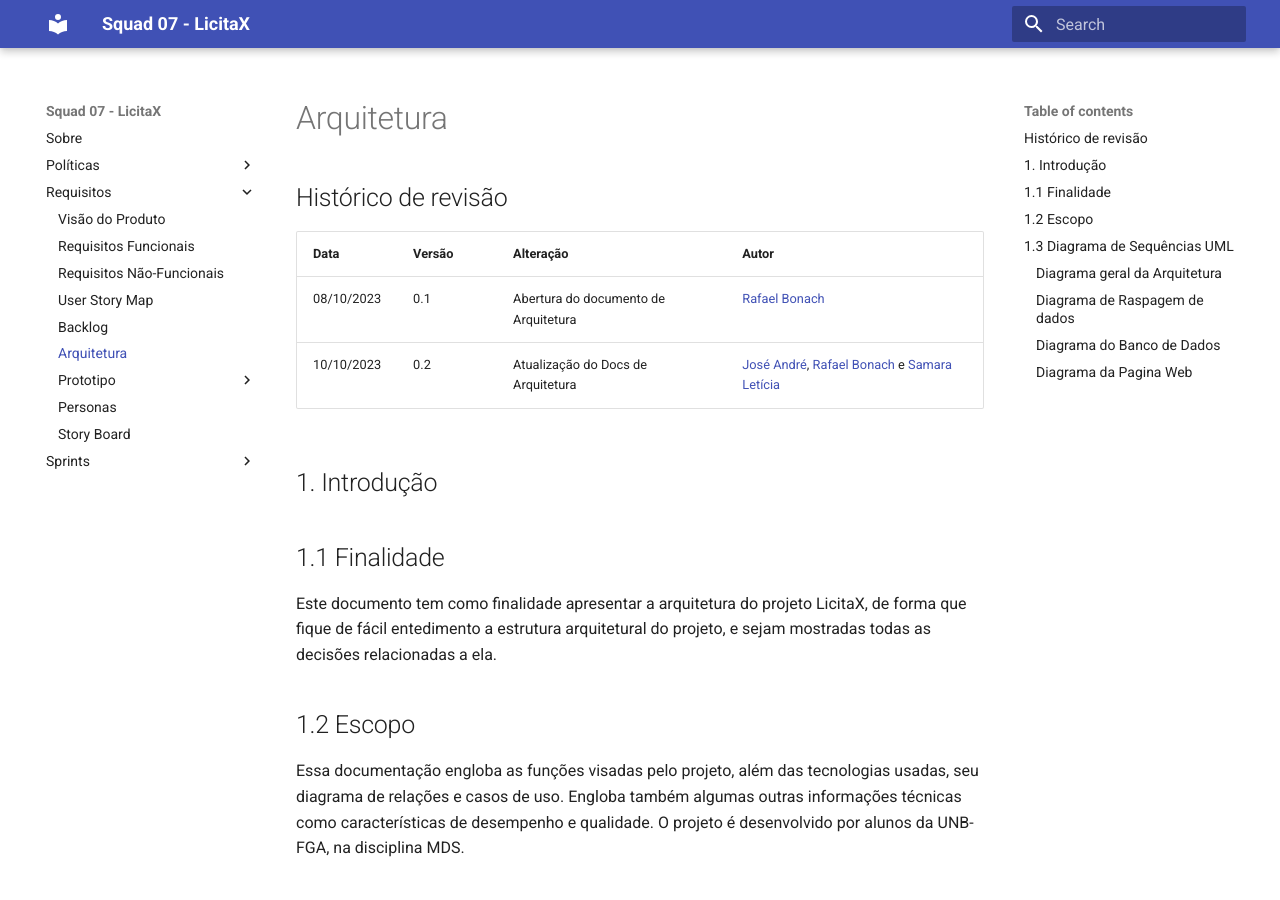
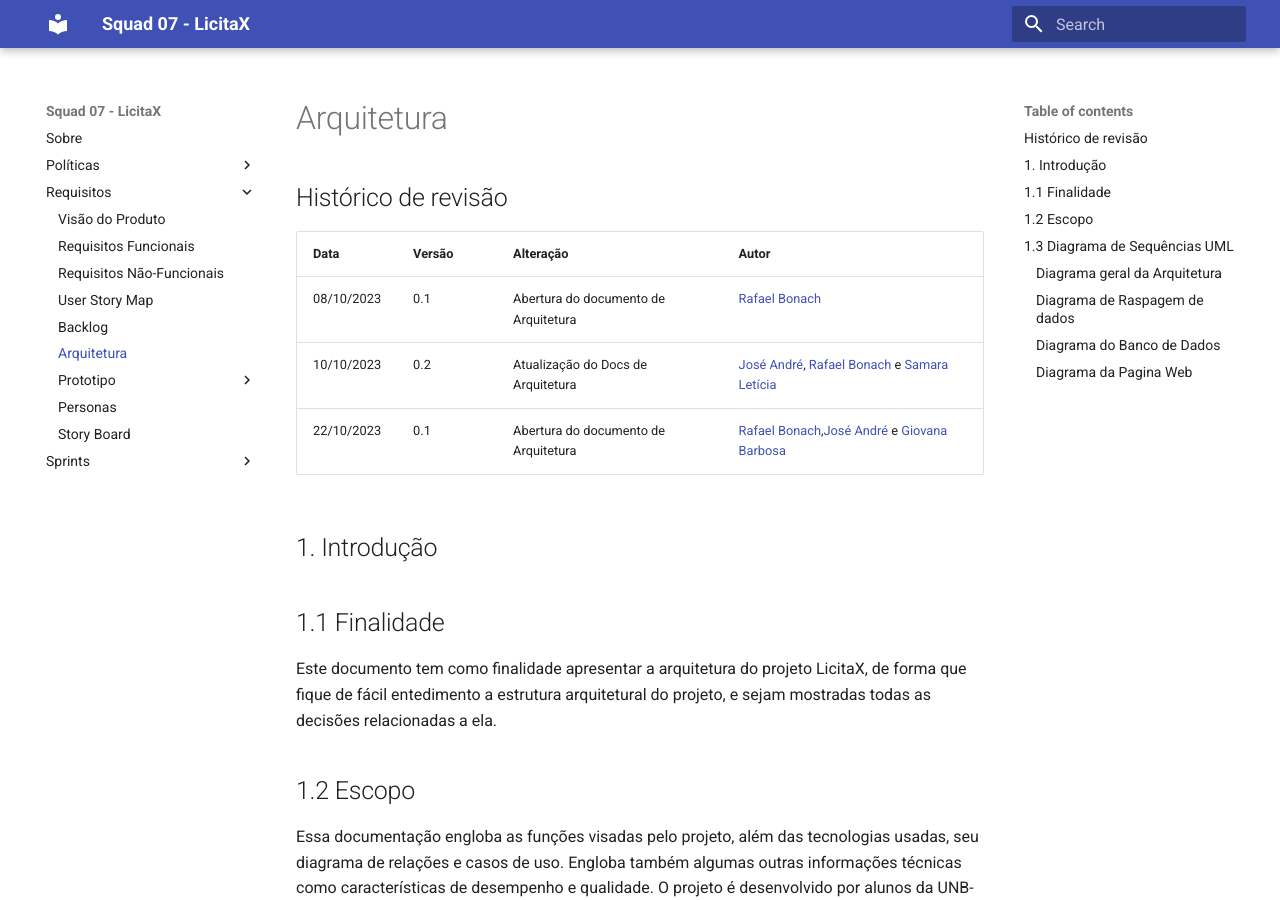
Before and after one commit to unb-mds/2023-2-Squad07, an MkDocs documentation site: the page built from docs/requisitos/arquitetura.md, in a window 1280 px wide and 900 px high. Built offline with MkDocs 1.6.1 and Material for MkDocs 9.7.7, drawn with Linux system fonts in a browser that asks for light colours; some of the changed lines change nothing that is shown.

Commit message:
:pencil:Atualização da Arquitetura

```diff
--- a/docs/requisitos/arquitetura.md
+++ b/docs/requisitos/arquitetura.md
@@ -3,7 +3,8 @@
   |Data|Versão|Alteração|Autor|
   |----|------|---------|-----|
   |08/10/2023|0.1|Abertura do documento de Arquitetura|[Rafael Bonach](https://github.com/RafaBonach)|
-  |10/10/2023|0.2|Atualização do Docs de Arquitetura|[José André](https://github.com/joseandre25), [Rafael Bonach](https://github.com/RafaBonach) e [Samara Letícia](https://github.com/samarawwleticia)
+  |10/10/2023|0.2|Atualização do Docs de Arquitetura|[José André](https://github.com/joseandre25), [Rafael Bonach](https://github.com/RafaBonach) e [Samara Letícia](https://github.com/samarawwleticia)|
+  |22/10/2023|0.1|Abertura do documento de Arquitetura|[Rafael Bonach](https://github.com/RafaBonach),[José André](https://github.com/joseandre25) e [Giovana Barbosa ](https://github.com/gio221)|
 
 
 ## 1. Introdução
@@ -15,13 +16,13 @@
 
 ## 1.3 Diagrama de Sequências UML
 ### Diagrama geral da Arquitetura
-![diagramageral](../assets/diagramageral.png)
+![diagramageral](../assets/Diagrama-Geral.png)
 
 ### Diagrama de Raspagem de dados
-![diagramaraspagem](../assets/diagramaraspagem.png)
+![diagramaraspagem](../assets/Diagrama-de-Camada.png)
 
 ### Diagrama do Banco de Dados
-![diagramabd](../assets/diagramabd.png)
+![diagramabd](../assets/Diagrama-de-BancodeDados.png)
 
 ### Diagrama da Pagina Web
-![diagramaweb](../assets/diagramaweb.png)
+![diagramaweb](../assets/Diagrama-de-Vizualiza%C3%A7%C3%A3o.png)
```
Also changed, not shown: docs/assets/Diagrama-Geral.png (added), docs/assets/Diagrama-de-BancodeDados.png (added), docs/assets/Diagrama-de-Camada.png (added), docs/assets/Diagrama-de-Vizualização.png (added), docs/assets/diagramabd.png (deleted), docs/assets/diagramageral.png (deleted), docs/assets/diagramaraspagem.png (deleted), docs/assets/diagramaweb.png (deleted).
